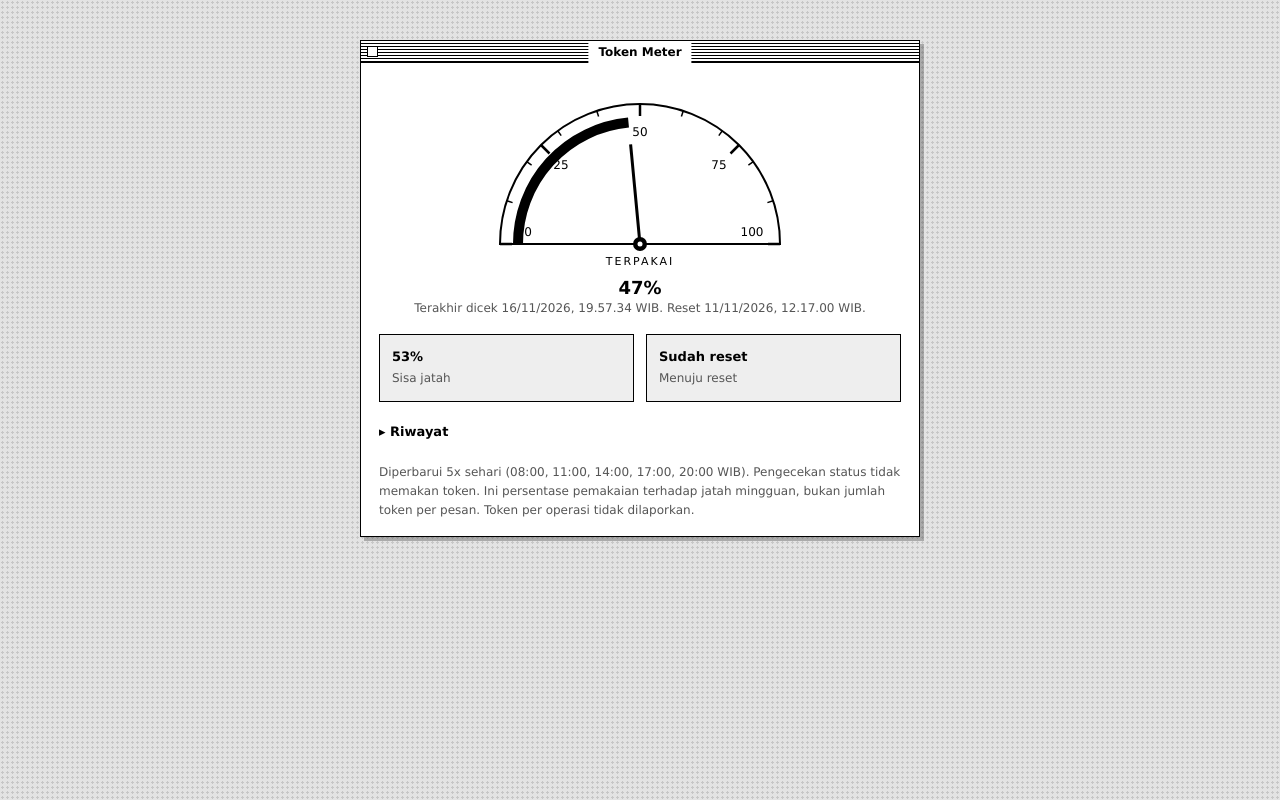
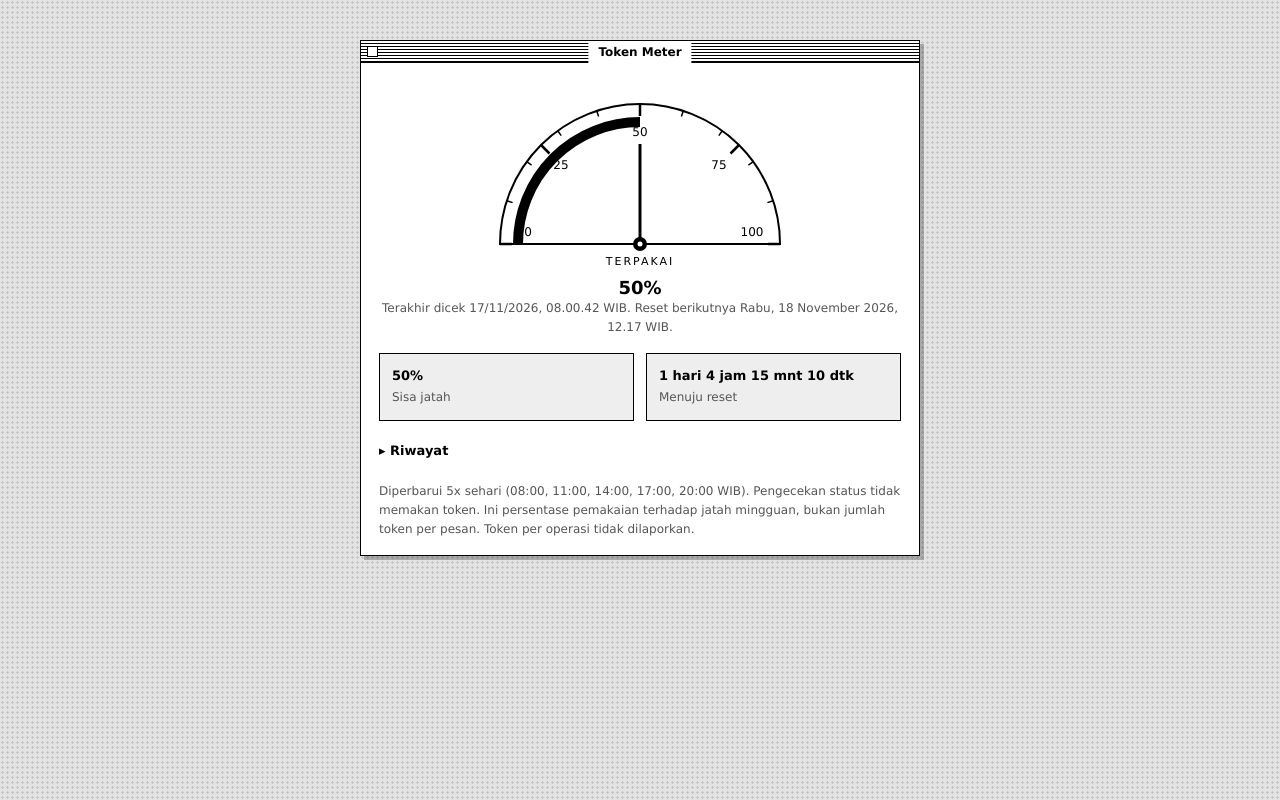
Before and after one commit to properti-app/token-meter, a plain HTML site: page index.html in a window 1280 px wide. Drawn offline with Linux system fonts and the light colour scheme.

Commit message:
Token meter: tampilkan reset berikutnya (Rabu 18 Nov 2026, 12.17 WIB) + hitung mundur live per detik

```diff
--- a/index.html
+++ b/index.html
@@ -157,14 +157,19 @@ async function load() {
     setGauge(s.usage_pct);
     document.getElementById("remain").textContent = (100 - s.usage_pct) + "%";
     const reset = new Date(s.reset_iso);
-    document.getElementById("status").textContent = "Terakhir dicek " + new Date(s.checked_at_utc).toLocaleString("id-ID", { timeZone: "Asia/Jakarta" }) + " WIB. Reset " + reset.toLocaleString("id-ID", { timeZone: "Asia/Jakarta" }) + " WIB.";
+    document.getElementById("status").textContent = "Terakhir dicek " + new Date(s.checked_at_utc).toLocaleString("id-ID", { timeZone: "Asia/Jakarta" }) + " WIB. Reset berikutnya " + reset.toLocaleDateString("id-ID", { timeZone: "Asia/Jakarta", weekday: "long", day: "numeric", month: "long", year: "numeric" }) + ", " + reset.toLocaleTimeString("id-ID", { timeZone: "Asia/Jakarta", hour: "2-digit", minute: "2-digit" }) + " WIB.";
     function tick() {
       const ms = reset - new Date();
       if (ms <= 0) { document.getElementById("countdown").textContent = "Sudah reset"; return; }
-      const d = Math.floor(ms / 86400000), h2 = Math.floor(ms / 3600000) % 24, m = Math.floor(ms / 60000) % 60;
-      document.getElementById("countdown").textContent = d > 0 ? d + " hari " + h2 + " jam" : h2 + " jam " + m + " mnt";
+      const d = Math.floor(ms / 86400000), h2 = Math.floor(ms / 3600000) % 24, m = Math.floor(ms / 60000) % 60, s2 = Math.floor(ms / 1000) % 60;
+      var parts = [];
+      if (d > 0) parts.push(d + " hari");
+      if (d > 0 || h2 > 0) parts.push(h2 + " jam");
+      parts.push(m + " mnt");
+      parts.push(s2 + " dtk");
+      document.getElementById("countdown").textContent = parts.join(" ");
     }
-    tick(); setInterval(tick, 60000);
+    tick(); setInterval(tick, 1000);
     document.getElementById("history").innerHTML = h.slice(-8).reverse().map(function (e) {
       return "<li>" + e.usage_pct + "% &middot; " + new Date(e.checked_at_utc).toLocaleString("id-ID", { timeZone: "Asia/Jakarta" }) + " WIB</li>";
     }).join("") || "<li>Belum ada riwayat.</li>";
--- a/token-history.json
+++ b/token-history.json
@@ -220,5 +220,17 @@
     "usage_pct": 47,
     "reset_iso": "2026-11-11T12:17:00+07:00",
     "raw": "The user does not have a subscription. Usage: 47% of free weekly limit. Weekly limit resets Nov 18 at 12:17 PM WIB"
+  },
+  {
+    "checked_at_utc": "2026-11-17T00:58:44Z",
+    "usage_pct": 50,
+    "reset_iso": "2026-11-11T12:17:00+07:00",
+    "raw": "The user does not have a subscription. Usage: 50% of free weekly limit. Weekly limit resets Nov 18 at 12:17 PM WIB"
+  },
+  {
+    "checked_at_utc": "2026-11-17T01:00:42Z",
+    "usage_pct": 50,
+    "reset_iso": "2026-11-18T12:17:00+07:00",
+    "raw": "The user does not have a subscription. Usage: 50% of free weekly limit. Weekly limit resets Nov 18 at 12:17 PM WIB"
   }
 ]
--- a/token-status.json
+++ b/token-status.json
@@ -1 +1 @@
-{"checked_at_utc":"2026-11-16T12:57:34Z","usage_pct":47,"reset_iso":"2026-11-11T12:17:00+07:00","raw":"The user does not have a subscription. Usage: 47% of free weekly limit. Weekly limit resets Nov 18 at 12:17 PM WIB"}
+{"checked_at_utc":"2026-11-17T01:00:42Z","usage_pct":50,"reset_iso":"2026-11-18T12:17:00+07:00","raw":"The user does not have a subscription. Usage: 50% of free weekly limit. Weekly limit resets Nov 18 at 12:17 PM WIB"}
```
